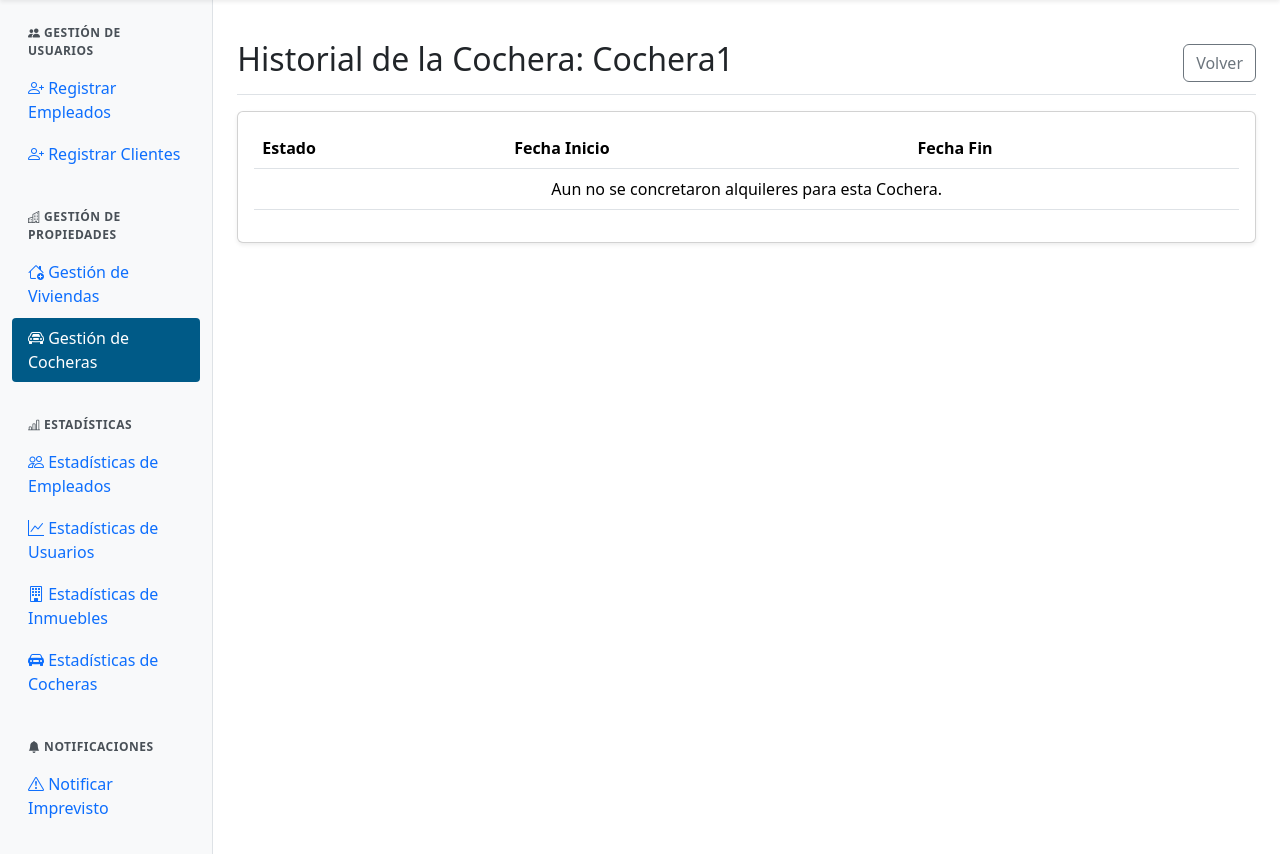
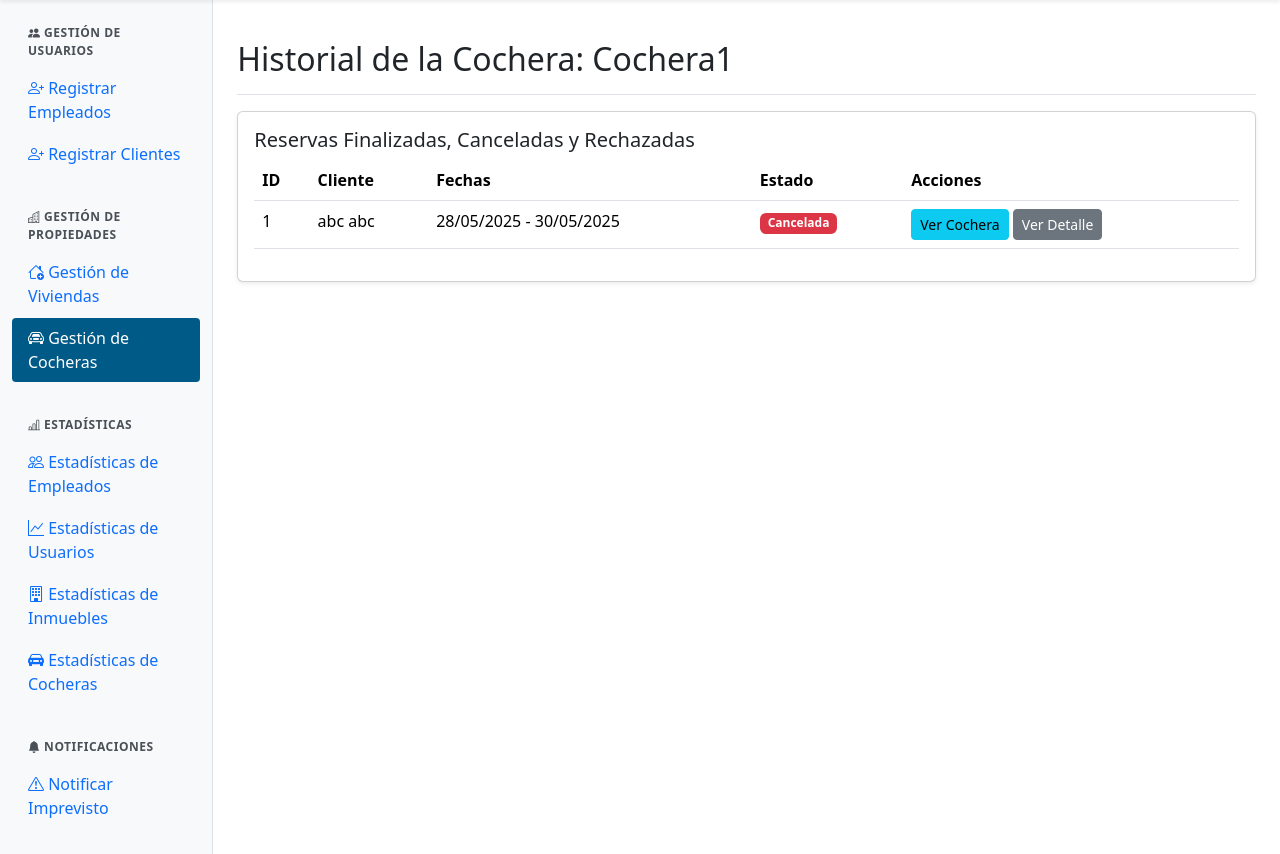
Before and after one commit to Enki7504/alquilerExpress, a Django app: page /panel/cocheras/historial/1/ in a window 1280 px wide. Shown: the part 70-924 px from the top of the page. Run offline with Django 5.2, Linux system fonts and the light colour scheme; a user stored in the database is signed in; data comes from the database, SQL or seed files in the repository; data that the repository does not hold is empty; some libraries are stand-ins or nearby versions.

Commit message:
agrego historial de cocheras y elimino botones que crean historias de usuarios

```diff
--- a/web/templates/admin/admin_cocheras_historial.html
+++ b/web/templates/admin/admin_cocheras_historial.html
@@ -1,3 +1,4 @@
+<!-- filepath: c:\Users\Taiel\Desktop\alquilerExpress\web\templates\admin\admin_cocheras_historial.html -->
 {% extends 'admin/admin_base.html' %}
 {% load static %}
 
@@ -6,34 +7,55 @@
 {% block admin_content %}
 <div class="d-flex justify-content-between flex-wrap flex-md-nowrap align-items-center pt-3 pb-2 mb-3 border-bottom">
   <h1 class="h2">Historial de la Cochera: {{ cochera.nombre }}</h1>
-  <a href="{% url 'admin_cocheras' %}" class="btn btn-outline-secondary">Volver</a>
 </div>
 
-<div class="card shadow-sm">
+<div class="card shadow-sm mb-4">
   <div class="card-body">
+    <h5 class="card-title">Reservas Finalizadas, Canceladas y Rechazadas</h5>
     <div class="table-responsive">
       <table class="table table-hover">
         <thead>
           <tr>
+            <th>ID</th>
+            <th>Cliente</th>
+            <th>Fechas</th>
             <th>Estado</th>
-            <th>Fecha Inicio</th>
-            <th>Fecha Fin</th>
+            <th>Acciones</th>
           </tr>
         </thead>
         <tbody>
-          {% if historial %}
-            {% for registro in historial %}
-              <tr>
-                <td>{{ registro.estado.nombre }}</td>
-                <td>{{ registro.fecha_inicio|date:"d/m/Y" }}</td>
-                <td>{{ registro.fecha_fin|date:"d/m/Y" | default:"Activo" }}</td>
-              </tr>
-            {% endfor %}
-          {% else %}
-            <tr>
-              <td colspan="3" class="text-center">Aun no se concretaron alquileres para esta Cochera.</td>
-            </tr>
-          {% endif %}
+          {% for reserva in reservas %}
+          <tr>
+            <td>{{ reserva.id_reserva }}</td>
+            <td>
+              {% with relacion=reserva.clienteinmueble_set.first %}
+                {% if relacion and relacion.cliente %}
+                  {{ relacion.cliente.usuario.get_full_name|default:relacion.cliente.usuario.username }}
+                {% else %}
+                  Cliente no disponible
+                {% endif %}
+              {% endwith %}
+            </td>
+            <td>{{ reserva.fecha_inicio|date:"d/m/Y" }} - {{ reserva.fecha_fin|date:"d/m/Y" }}</td>
+            <td>
+              <span class="badge
+                {% if reserva.estado.nombre == 'Finalizada' %}bg-dark
+                {% elif reserva.estado.nombre == 'Cancelada' %}bg-danger
+                {% elif reserva.estado.nombre == 'Rechazada' %}bg-secondary
+                {% else %}bg-warning{% endif %}">
+                {{ reserva.estado.nombre }}
+              </span>
+            </td>
+            <td>
+              <a href="{% url 'detalle_cochera' cochera.id_cochera %}" class="btn btn-sm btn-info">Ver Cochera</a>
+              <a href="{% url 'ver_detalle_reserva' reserva.id_reserva %}" class="btn btn-sm btn-secondary">Ver Detalle</a>
+            </td>
+          </tr>
+          {% empty %}
+          <tr>
+            <td colspan="5" class="text-center">No hay reservas en el historial</td>
+          </tr>
+          {% endfor %}
         </tbody>
       </table>
     </div>
--- a/web/templates/admin/admin_cocheras_reservas.html
+++ b/web/templates/admin/admin_cocheras_reservas.html
@@ -7,7 +7,6 @@
 <input type="hidden" id="csrf_token" value="{{ csrf_token }}">
 <div class="d-flex justify-content-between flex-wrap flex-md-nowrap align-items-center pt-3 pb-2 mb-3 border-bottom">
   <h1 class="h2">Reservas de la Cochera: {{ cochera.nombre }}</h1>
-  <a href="{% url 'admin_cocheras' %}" class="btn btn-outline-secondary">Volver</a>
 </div>
 
 <div class="card shadow-sm mb-4">
--- a/web/templates/admin/admin_inmuebles_historial.html
+++ b/web/templates/admin/admin_inmuebles_historial.html
@@ -6,7 +6,6 @@
 {% block admin_content %}
 <div class="d-flex justify-content-between flex-wrap flex-md-nowrap align-items-center pt-3 pb-2 mb-3 border-bottom">
   <h1 class="h2">Historial de la Vivienda: {{ inmueble.nombre }}</h1>
-  <a href="{% url 'admin_inmuebles' %}" class="btn btn-outline-secondary">Volver</a>
 </div>
 
 <div class="card shadow-sm mb-4">
--- a/web/templates/admin/admin_inmuebles_reservas.html
+++ b/web/templates/admin/admin_inmuebles_reservas.html
@@ -7,7 +7,6 @@
 <input type="hidden" id="csrf_token" value="{{ csrf_token }}">
 <div class="d-flex justify-content-between flex-wrap flex-md-nowrap align-items-center pt-3 pb-2 mb-3 border-bottom">
   <h1 class="h2">Reservas de la Vivienda: {{ inmueble.nombre }}</h1>
-  <a href="{% url 'admin_inmuebles' %}" class="btn btn-outline-secondary">Volver</a>
 </div>
 
 <div class="card shadow-sm mb-4">
--- a/web/views.py
+++ b/web/views.py
@@ -1319,11 +1319,19 @@ def admin_cocheras_eliminar(request, id_cochera):
 @user_passes_test(is_admin_or_empleado)
 def admin_cocheras_historial(request, id_cochera):
     """
-    Muestra el historial de estados de una cochera específica.
+    Muestra el historial de estados y reservas finalizadas/canceladas/rechazadas de una cochera específica.
     """
     cochera = get_object_or_404(Cochera, id_cochera=id_cochera)
     historial = CocheraEstado.objects.filter(cochera=cochera).order_by('-fecha_inicio')
-    return render(request, 'admin/admin_cocheras_historial.html', {'cochera': cochera, 'historial': historial})
+    reservas = Reserva.objects.filter(
+        cochera=cochera,
+        estado__nombre__in=['Cancelada', 'Rechazada', 'Finalizada']
+    ).order_by('-fecha_inicio')
+    return render(request, 'admin/admin_cocheras_historial.html', {
+        'cochera': cochera,
+        'historial': historial,
+        'reservas': reservas,
+    })
 
 @login_required
 @user_passes_test(is_admin_or_empleado)
```
